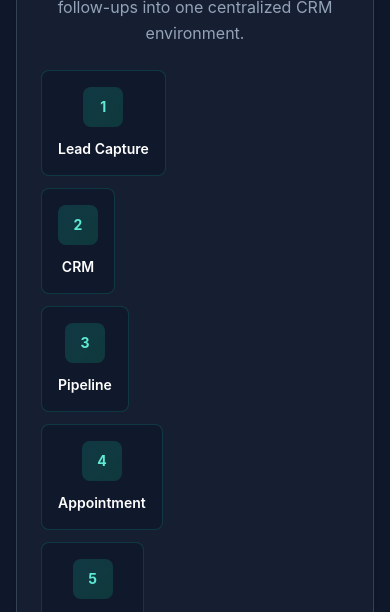
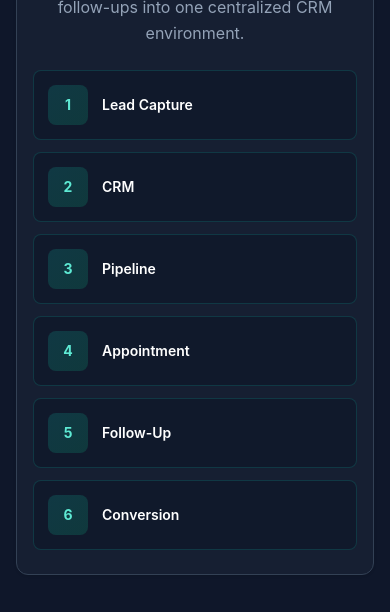
Before and after one commit to carlocalubs-ctrl/MyPortfolio, a React (Vite) app in the folder frontend/: page /projects/gohighlevel-crm-marketing-automation in a window 390 px wide. Shown: the part 956-1568 px from the top of the page. Built offline with nearby package versions, Linux system fonts and the light colour scheme; no server answers.

Commit message:
Fix the Project overview UI card based on the Screen size

```diff
--- a/frontend/src/App.css
+++ b/frontend/src/App.css
@@ -192,6 +192,73 @@ a, button, input, textarea, select {
     position: relative;
 }
 
+/* Project overview flow */
+.project-overview-flow {
+    align-items: stretch;
+}
+
+.project-overview-step {
+    min-width: 0;
+}
+
+.project-overview-step-card {
+    width: 100%;
+    min-height: 132px;
+}
+
+@media (max-width: 1023px) {
+    .project-overview-card {
+        max-width: 44rem;
+    }
+
+    .project-overview-content {
+        padding-left: 1.25rem;
+        padding-right: 1.25rem;
+    }
+
+    .project-overview-step {
+        align-items: stretch;
+    }
+
+    .project-overview-step-card {
+        min-height: 116px;
+    }
+}
+
+@media (max-width: 640px) {
+    .project-overview-card {
+        border-radius: 0.75rem;
+    }
+
+    .project-overview-header {
+        padding-left: 1rem;
+        padding-right: 1rem;
+    }
+
+    .project-overview-content {
+        padding-left: 1rem;
+        padding-right: 1rem;
+    }
+
+    .project-overview-flow {
+        grid-template-columns: 1fr;
+    }
+
+    .project-overview-step-card {
+        display: flex;
+        min-height: 0;
+        align-items: center;
+        gap: 0.875rem;
+        padding: 0.875rem;
+        text-align: left;
+    }
+
+    .project-overview-number {
+        margin: 0;
+        flex: 0 0 auto;
+    }
+}
+
 /* Selection color */
 ::selection {
     background-color: rgba(20, 184, 166, 0.3);
--- a/frontend/src/components/GoHighLevelCaseStudy.jsx
+++ b/frontend/src/components/GoHighLevelCaseStudy.jsx
@@ -173,7 +173,7 @@ export const GoHighLevelCaseStudy = () => {
         <Header />
         <nav className="sticky top-16 z-30 backdrop-blur-md">
           <div className="container mx-auto px-4 sm:px-6 lg:px-8">
-            <div className="flex gap-2 overflow-x-auto py-3 lg:justify-center mg:justify-center sm:justify-start">
+            <div className="flex gap-2 overflow-x-auto py-3 md:justify-center sm:justify-start">
               <Link
                 to="/#works"
                 className="self-center inline-flex items-center gap-2 text-sm font-medium text-teal-300 transition-colors hover:text-teal-200 py-3"
@@ -235,8 +235,8 @@ export const GoHighLevelCaseStudy = () => {
           <section id="overview" className="scroll-mt-32 py-20">
             <div className="container mx-auto px-4 sm:px-6 lg:px-8">
               <ScrollReveal>
-                <Card className="mx-auto max-w-6xl border-slate-700 bg-slate-800/50 backdrop-blur-sm">
-                  <CardHeader className="text-center">
+                <Card className="project-overview-card mx-auto max-w-6xl border-slate-700 bg-slate-800/50 backdrop-blur-sm">
+                  <CardHeader className="project-overview-header text-center">
                     <CardTitle className="text-3xl text-white sm:text-4xl">
                       Project Overview
                     </CardTitle>
@@ -246,15 +246,15 @@ export const GoHighLevelCaseStudy = () => {
                       follow-ups into one centralized CRM environment.
                     </CardDescription>
                   </CardHeader>
-                  <CardContent>
-                    <div className="grid gap-3 sm:grid-cols-2 lg:grid-cols-6">
+                  <CardContent className="project-overview-content">
+                    <div className="project-overview-flow grid gap-3 sm:grid-cols-2 lg:grid-cols-6">
                       {processSteps.map((step, index) => (
                         <div
                           key={step}
-                          className="flex items-center gap-3 lg:block"
+                          className="project-overview-step flex items-center gap-3 lg:block"
                         >
-                          <div className="rounded-lg border border-teal-500/20 bg-slate-900/70 p-4 text-center transition-all hover:border-teal-500/50">
-                            <div className="mx-auto mb-3 flex h-10 w-10 items-center justify-center rounded-lg bg-gradient-to-br from-teal-500/20 to-emerald-500/20 text-sm font-bold text-teal-300">
+                          <div className="project-overview-step-card rounded-lg border border-teal-500/20 bg-slate-900/70 p-4 text-center transition-all hover:border-teal-500/50">
+                            <div className="project-overview-number mx-auto mb-3 flex h-10 w-10 items-center justify-center rounded-lg bg-gradient-to-br from-teal-500/20 to-emerald-500/20 text-sm font-bold text-teal-300">
                               {index + 1}
                             </div>
                             <div className="text-sm font-semibold text-white">
@@ -262,7 +262,7 @@ export const GoHighLevelCaseStudy = () => {
                             </div>
                           </div>
                           {index < processSteps.length - 1 && (
-                            <ArrowRight className="hidden h-5 w-5 text-teal-400 lg:mx-auto lg:mt-3 lg:block" />
+                            <ArrowRight className="project-overview-arrow hidden h-5 w-5 text-teal-400 lg:mx-auto lg:mt-3 lg:block" />
                           )}
                         </div>
                       ))}
```
Also changed, not shown: 1 other file (tests, documents, lock files or other folders).
